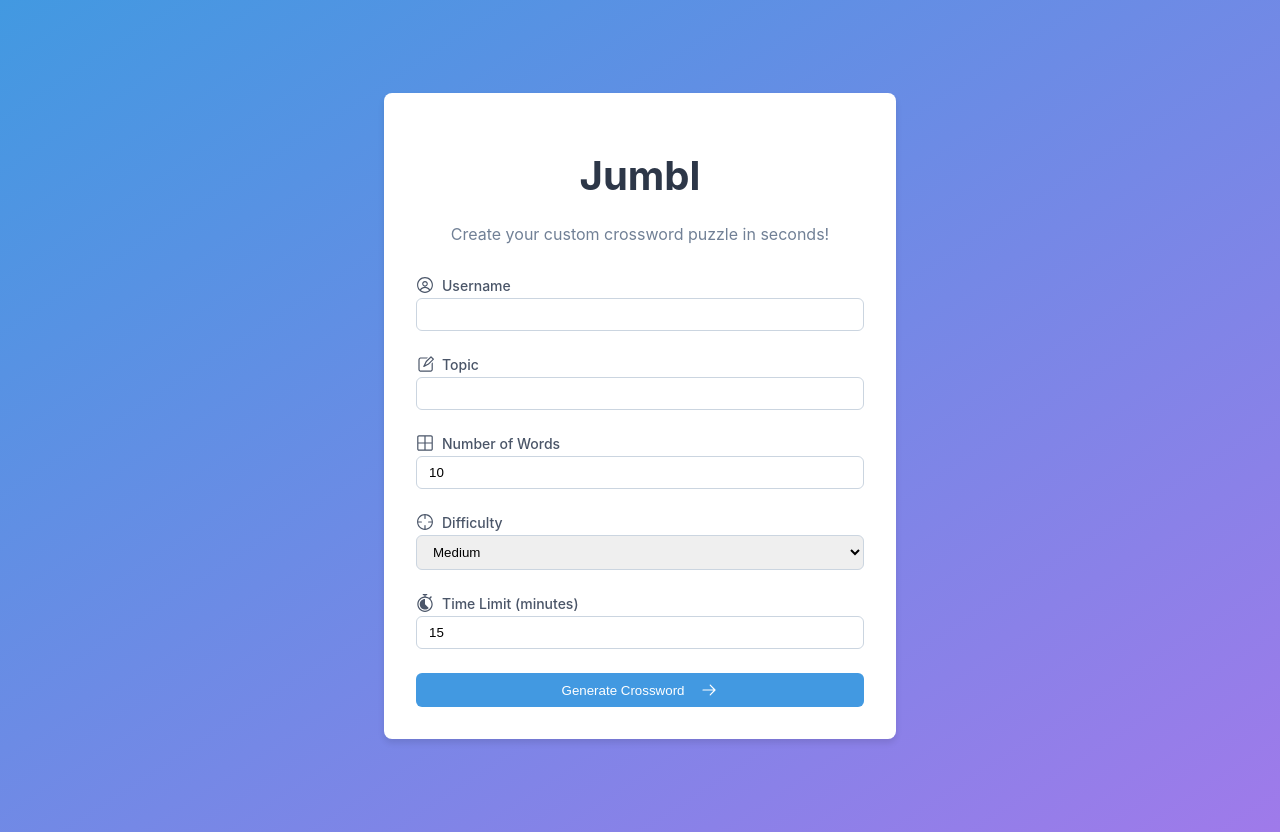
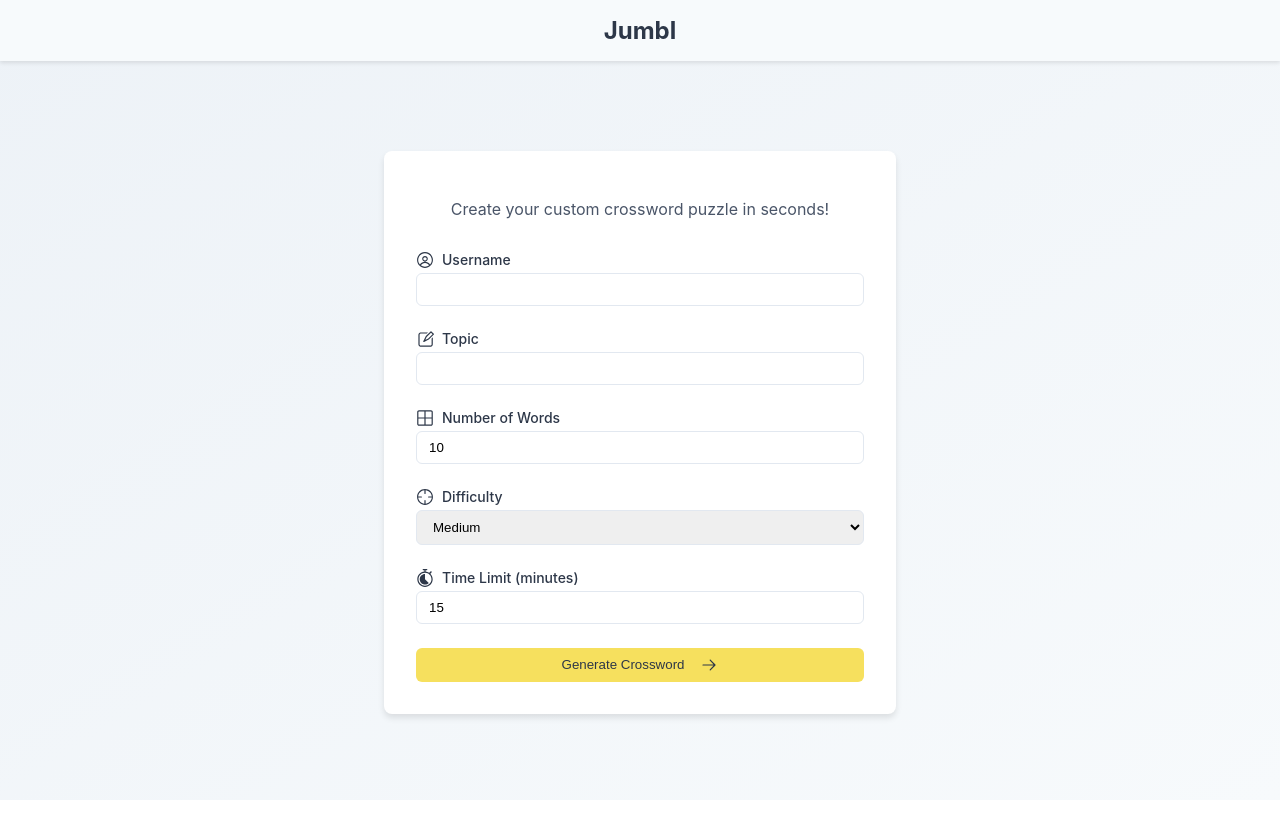
Before and after one commit to raibove/jumbl, a React (Create React App) app: page / in a window 1280 px wide. After the commit the page ends 800 px from the top, so only its background shows below. Built offline with nearby package versions, Linux system fonts and the light colour scheme.

Commit message:
add header

```diff
--- a/src/component/generate/index.js
+++ b/src/component/generate/index.js
@@ -1,6 +1,7 @@
 import React, { useState } from 'react';
 import { RxCrosshair1, RxGrid, RxAvatar, RxLapTimer, RxPencil2, RxArrowRight } from "react-icons/rx";
 import './style.css';
+import Header from '../header';
 
 const Generate = () => {
   const [username, setUsername] = useState('');
@@ -17,9 +18,10 @@ const Generate = () => {
   };
 
   return (
+    <>
+    <Header />
     <div className="landing-page">
       <div className="form-container">
-        <h1 className="title">Jumbl</h1>
         <p className="subtitle">Create your custom crossword puzzle in seconds!</p>
 
         <form onSubmit={handleSubmit} className="form">
@@ -113,6 +115,7 @@ const Generate = () => {
         </form>
       </div>
     </div>
+    </>
   );
 };
 
--- a/src/component/generate/style.css
+++ b/src/component/generate/style.css
@@ -1,11 +1,12 @@
 .landing-page {
     min-height: 100vh;
-    background: linear-gradient(to bottom right, #4299e1, #9f7aea);
+    background: linear-gradient(to bottom right, #edf2f7, #f7fafc);
     display: flex;
     flex-direction: column;
     justify-content: center;
     align-items: center;
     padding: 1rem;
+    box-sizing: border-box;
   }
 
   .form-container {
@@ -15,19 +16,12 @@
     padding: 2rem;
     max-width: 28rem;
     width: 100%;
-  }
-
-  .title {
-    font-size: 2.5rem;
-    font-weight: bold;
-    text-align: center;
-    margin-bottom: 1.5rem;
-    color: #2d3748;
+    margin-top: 4rem; /* To account for the fixed header */
   }
 
   .subtitle {
     text-align: center;
-    color: #718096;
+    color: #4a5568;
     margin-bottom: 2rem;
   }
 
@@ -47,7 +41,7 @@
     align-items: center;
     font-size: 0.875rem;
     font-weight: 500;
-    color: #4a5568;
+    color: #2d3748;
     margin-bottom: 0.25rem;
   }
 
@@ -57,19 +51,19 @@
 
   .form-input {
     padding: 0.5rem 0.75rem;
-    border: 1px solid #cbd5e0;
+    border: 1px solid #e2e8f0;
     border-radius: 0.375rem;
     outline: none;
     transition: box-shadow 0.2s;
   }
 
   .form-input:focus {
-    box-shadow: 0 0 0 2px #4299e1;
+    box-shadow: 0 0 0 2px #f6e05e;
   }
 
   .submit-button {
-    background: #4299e1;
-    color: white;
+    background: #f6e05e;
+    color: #2d3748;
     padding: 0.5rem 1rem;
     border-radius: 0.375rem;
     display: flex;
@@ -83,9 +77,26 @@
   }
 
   .submit-button:hover {
-    background: #2b6cb0;
+    background: #ecc94b;
   }
 
   .icon-inline {
     margin-left: 0.5rem;
   }
+
+  .nav-links {
+    margin-top: 1.5rem;
+    display: flex;
+    justify-content: space-around;
+  }
+
+  .nav-links a {
+    color: #2d3748;
+    text-decoration: none;
+    font-weight: 500;
+    transition: color 0.2s;
+  }
+
+  .nav-links a:hover {
+    color: #f6e05e;
+  }
--- /dev/null
+++ b/src/component/header/index.js
@@ -0,0 +1,17 @@
+import React from 'react';
+import { Link } from 'react-router-dom';
+import './style.css';
+
+const Header = () => {
+  return (
+    <header className="header">
+      <div className="header-container">
+        <Link to="/" className="header-title">
+          Jumbl
+        </Link>
+      </div>
+    </header>
+  );
+};
+
+export default Header;
--- /dev/null
+++ b/src/component/header/style.css
@@ -0,0 +1,29 @@
+.header {
+    width: 100%;
+    background-color: #f7fafc;
+    padding: 1rem 0;
+    box-shadow: 0 2px 4px rgba(0, 0, 0, 0.1);
+    position: fixed;
+    top: 0;
+    left: 0;
+    z-index: 1000;
+  }
+
+  .header-container {
+    max-width: 1200px;
+    margin: 0 auto;
+    padding: 0 1rem;
+    display: flex;
+    justify-content: center;
+  }
+
+  .header-title {
+    font-size: 1.5rem;
+    font-weight: bold;
+    color: #2d3748;
+    text-decoration: none;
+  }
+
+  .header-title:hover {
+    color: #f6e05e;
+  }
```
